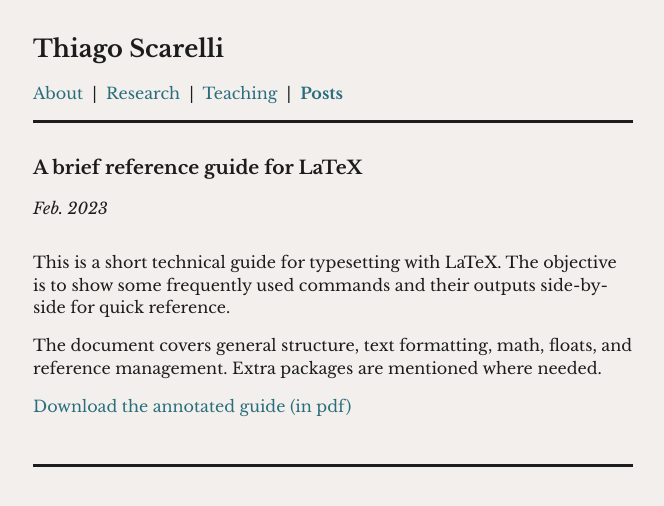
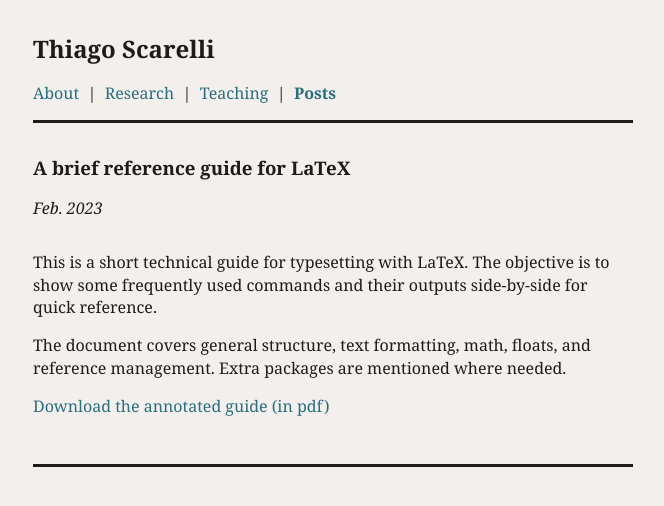
Before and after one commit to thiagoscarelli/thiagoscarelli.github.io, a Jekyll site: the page built from _posts/2023-02-01-main-commands-latex.md, in a window 1280 px wide. Shown: the top 506 px of the page, without its empty margins (307-971 px from the left). Built offline with Jekyll 4.4.1, drawn with Linux system fonts in a browser that asks for light colours.

Commit message:
Update head.html

```diff
--- a/_includes/head.html
+++ b/_includes/head.html
@@ -8,14 +8,9 @@
 	<meta name="author" content="{{ site.author }}">
 
 	<!-- Stylesheet -->
-	<link rel="stylesheet" href="https://fonts.googleapis.com/css2?family=Libre+Baskerville:ital,wght@0,400;0,700;1,400&display=swap">
-	<link rel="stylesheet" href="/assets/css/styles.css">
-
-	<!-- Roboto
 	<link rel="stylesheet" href="https://fonts.googleapis.com/css?family=Roboto">
 	<link rel="stylesheet" href="https://fonts.googleapis.com/css?family=Roboto Condensed">
 	<link rel="stylesheet" href="/assets/css/styles.css">
-	-->
 
 	<!-- Icons -->
 	<link rel="shortcut icon" href="/assets/images/favicon.ico" type="image/x-icon">
```
